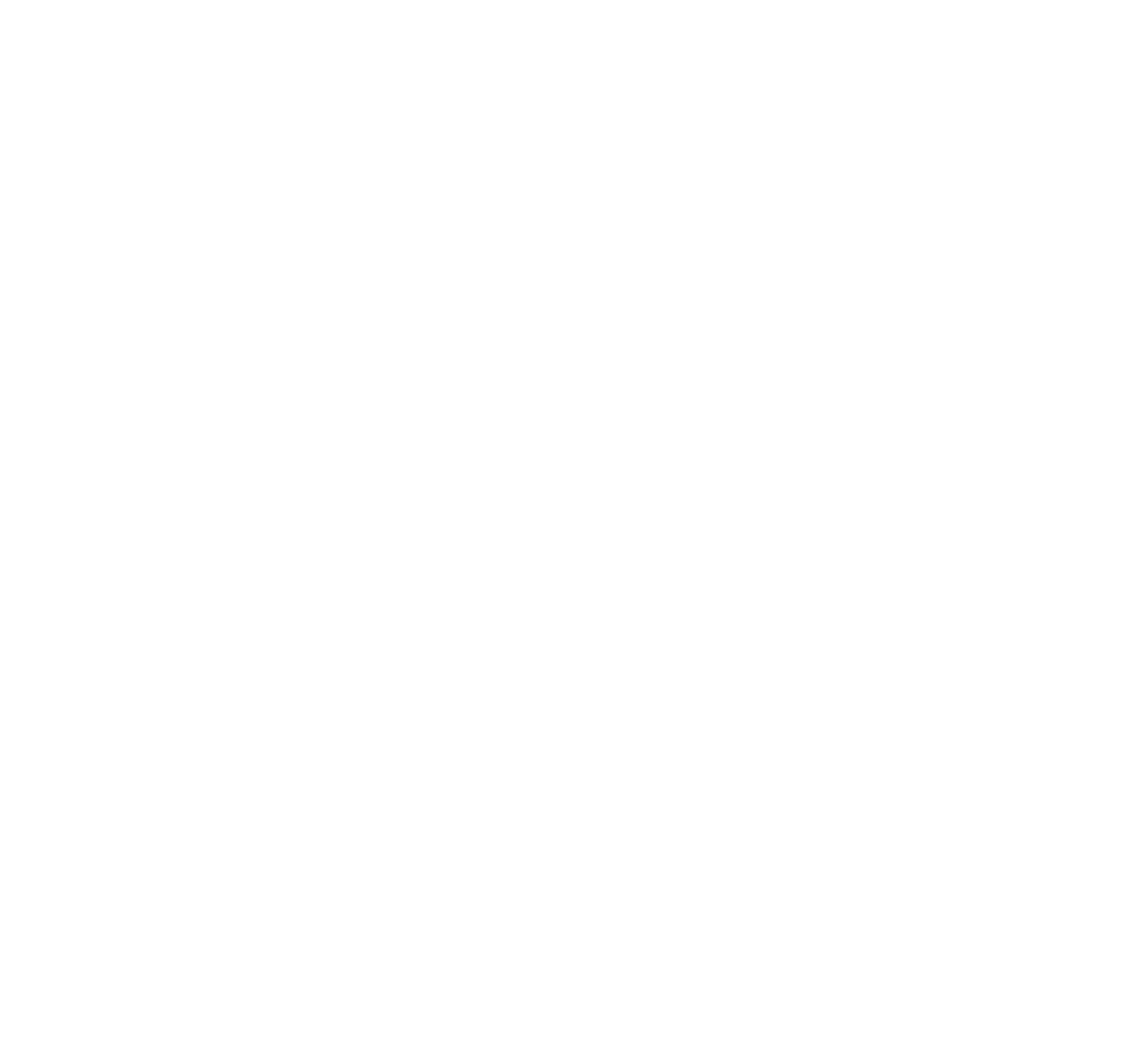
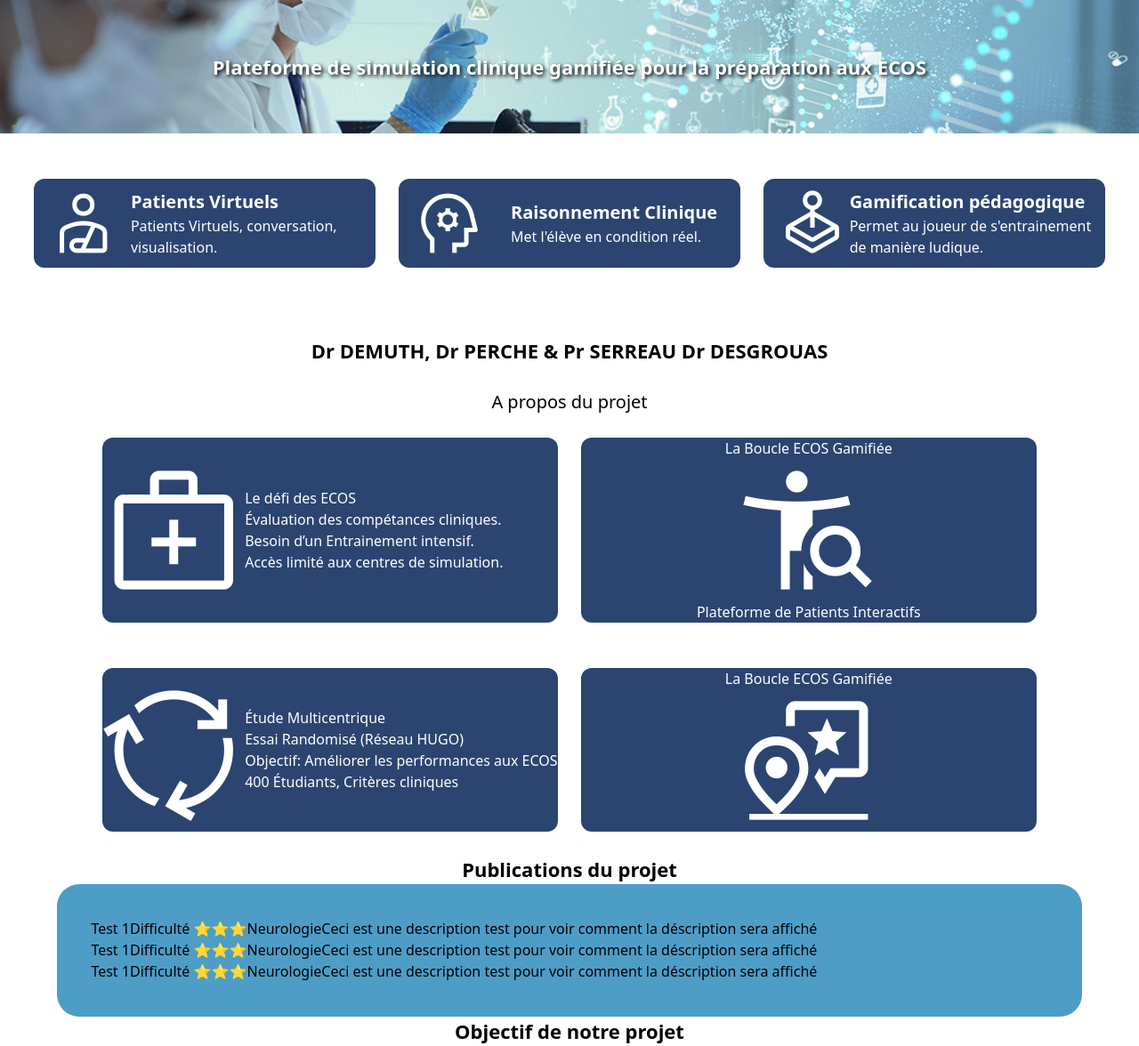
Before and after one commit to CillianBgrPro/Projet-Entreprise, a Django app: page /accueil/ in a window 1280 px wide. Before the commit the page is empty. Shown: the whole page at 89% size. Before the commit the page ends 800 px from the top, so only its background shows below. Run offline with Django 5.2, Linux system fonts and the light colour scheme; the visitor is signed in with stand-in values (Sample User, id 1).

Commit message:
update first page (vitrine page accueil) & his CSS

```diff
--- /dev/null
+++ b/assets/css/accueil.css
@@ -0,0 +1,127 @@
+main{
+    display: flex;
+    flex-direction: column;
+}
+
+main > div#background{
+    display: flex;
+    align-items: center;
+    width: 100vw;
+    height: 150px;
+    background: url("../images/banner.jpg") center/cover no-repeat;
+    text-align: center;
+}
+
+main > div#background > h2{
+    color: white;
+    filter: drop-shadow(2px 2px 2px black);
+    width: 100%;
+    font-size: 22px;
+}
+
+main > div#container{
+    width: 100vw;
+    margin: 2% 0px;
+    display: flex;
+    flex-wrap: wrap;
+    justify-content: center;
+}
+
+div.card, div.card-type-one, div.card-type-two{
+    display: flex;
+    align-items: center;
+    border-radius: 12px;
+    /* filter: drop-shadow(12px 12px 12px #3862a5); */ /*a revoir*/
+    margin: 2% 1%;
+    min-height: 100px;
+    background-color: #2B4570;
+    color: white;
+    width: 30vw;
+}
+
+main > div#container > div.card > *{
+    padding: 0 4%;
+}
+
+main > div#container > div.card > div#container-img{
+    min-width: 80px;
+    max-width: 300px;
+}
+
+main > div#container > div.card > div#container-img > span{
+    width: 100%;
+    font-size: 5rem;
+}
+
+main > div#container > div.card > div#container-descritpion{
+    min-width: 100px;
+    max-width: 100%;
+}
+
+main > div#container > div.card > div#container-descritpion > h3{
+    font-size: 20px;
+    font-weight: 700;
+}
+
+main > div#container > div.card > div#container-descritpion > p{
+    font-size: 16px;
+    font-weight: 300;
+}
+
+h2{
+    text-align: center;
+    font-weight: 700;
+    font-size: 22px;
+}
+
+main > div#about{
+    width: 100vw;
+}
+
+main > div#about > h3{
+    font-size: 20px;
+    font-weight: 500;
+    text-align: center;
+}
+
+main > div#about > div{
+    display: flex;
+    justify-content: center;
+    flex-wrap: wrap;
+}
+
+main > div#about > div > div{
+    width: 40vw;
+}
+
+main > div#about > div > div.card-type-two > span{
+    font-size: 10rem;
+}
+
+main > div#about > div > div > div > span{
+    font-size: 10rem;
+}
+
+main > div#about > div > div.card-type-one{
+    display: flex;
+    flex-direction: row;
+}
+
+main > div#about > div > div.card-type-two{
+    display: flex;
+    flex-direction: column;
+}
+
+main > div#publication > div#list-ex{
+    display: flex;
+    flex-direction: column;
+    background-color: #4E9DC7;
+    border-radius: 25px;
+    padding: 3%;
+    margin: 0 5%;
+}
+
+main > div#publication > div#list-ex > div.row{
+    display: flex;
+    flex-direction: row;
+}
--- a/assets/css/style.css
+++ b/assets/css/style.css
@@ -1,3 +1,127 @@
-body{
-    background-color: black;
+/* 1. Box sizing */
+*, *::before, *::after {
+  box-sizing: border-box;
 }
+
+/* 2. Remove default margin and padding */
+* {
+  margin: 0;
+  padding: 0;
+}
+
+/* 3. HTML & body defaults */
+html, body {
+  height: 100%;
+}
+
+html {
+  line-height: 1.5;
+  -webkit-text-size-adjust: 100%;
+  -moz-tab-size: 4;
+  tab-size: 4;
+  scroll-behavior: smooth;
+}
+
+body {
+  text-rendering: optimizeSpeed;
+  font-family: system-ui, -apple-system, Segoe UI, Roboto, Helvetica, Arial, sans-serif;
+}
+
+/* 4. Remove list styles */
+ul, ol {
+  list-style: none;
+}
+
+/* 5. Anchor reset */
+a {
+  text-decoration: none;
+  color: inherit;
+}
+
+/* 6. Images & media */
+img, picture, video, canvas, svg {
+  display: block;
+  max-width: 100%;
+}
+
+/* 7. Forms */
+input, button, textarea, select {
+  font: inherit;
+  color: inherit;
+  border: none;
+  outline: none;
+  background: none;
+}
+
+/* Remove default button styling */
+button {
+  cursor: pointer;
+}
+
+/* Prevent textarea resize overflow issues */
+textarea {
+  resize: vertical;
+}
+
+/* 8. Tables */
+table {
+  border-collapse: collapse;
+  border-spacing: 0;
+}
+
+/* 9. Headings */
+h1, h2, h3, h4, h5, h6 {
+  font-size: inherit;
+  font-weight: inherit;
+}
+
+/* 10. Paragraphs */
+p {
+  overflow-wrap: break-word;
+}
+
+/* 11. Remove default fieldset styles */
+fieldset {
+  border: 0;
+}
+
+/* 12. Remove quote styling */
+blockquote, q {
+  quotes: none;
+}
+
+blockquote::before,
+blockquote::after,
+q::before,
+q::after {
+  content: '';
+}
+
+/* 13. Accessibility: reduced motion */
+@media (prefers-reduced-motion: reduce) {
+  html:focus-within {
+    scroll-behavior: auto;
+  }
+
+  *, *::before, *::after {
+    animation-duration: 0.01ms !important;
+    animation-iteration-count: 1 !important;
+    transition-duration: 0.01ms !important;
+    scroll-behavior: auto !important;
+  }
+}
+
+/* 14. Remove default focus outline (replace if needed) */
+:focus {
+  outline: none;
+}
+
+/* Optional: visible focus for accessibility */
+:focus-visible {
+  outline: 2px solid #4d90fe;
+  outline-offset: 2px;
+}
+
+/*
+    Fin du reset CSS
+*/
--- a/templates/accueil.html
+++ b/templates/accueil.html
@@ -0,0 +1,112 @@
+<link rel="stylesheet" href="..//assets/css/style.css">
+<link rel="stylesheet" href="..//assets/css/accueil.css">
+<link rel="stylesheet" href="https://fonts.googleapis.com/css2?family=Material+Symbols+Outlined:opsz,wght,FILL,GRAD@20..48,100..700,0..1,-50..200" />
+<main>
+    <div id="background">
+        <h2>Plateforme de simulation clinique gamifiée pour la préparation aux ECOS</h2>
+    </div>
+    <div id="container">
+        <div class="card">
+            <div id="container-img">
+                <span class="material-symbols-outlined">personal_injury</span>
+            </div>
+            <div id="container-descritpion">
+                <h3>Patients Virtuels</h3>
+                <p>Patients Virtuels, conversation, visualisation.</p>
+            </div>
+        </div>
+        <div class="card">
+            <div id="container-img">
+                <span class="material-symbols-outlined">psychology</span>
+            </div>
+            <div id="container-descritpion">
+                <h3>Raisonnement Clinique</h3>
+                <p>Met l'élève en condition réel.</p>
+            </div>
+        </div>
+        <div class="card">
+            <div id="container-img">
+                <span class="material-symbols-outlined">joystick</span>
+            </div>
+            <div id="container-descritpion">
+                <h3>Gamification pédagogique</h3>
+                <p>Permet au joueur de s'entrainement de manière ludique.</p>
+            </div>
+        </div>
+    </div>
+    <div id="container">
+        <h2>Dr DEMUTH,  Dr PERCHE & Pr SERREAU Dr DESGROUAS</h2>
+    </div>
+    <div id="about">
+        <h3>A propos du projet</h3>
+        <div>
+            <div class="card-type-one">
+                <div>
+                    <span class="material-symbols-outlined">medical_services</span>
+                </div>
+                <div>
+                    <h4>Le défi des ECOS</h4>
+                    <ul>
+                        <li>Évaluation des compétances cliniques.</li>
+                        <li>Besoin d’un Entrainement intensif.</li>
+                        <li>Accès limité aux centres de simulation.</li>
+                    </ul>
+                </div>
+            </div>
+            <div class="card-type-two">
+                <h4>La Boucle ECOS Gamifiée</h4>
+                <span class="material-symbols-outlined">conditions</span>
+                <p>Plateforme de Patients Interactifs</p>
+            </div>
+            <div class="card-type-one">
+                <div>
+                    <span class="material-symbols-outlined">cycle</span>
+                </div>
+                <div>
+                    <h4>Étude Multicentrique</h4>
+                    <ul>
+                        <li>Essai Randomisé (Réseau HUGO)</li>
+                        <li>Objectif: Améliorer les performances aux ECOS</li>
+                        <li>400 Étudiants, Critères cliniques</li>
+                    </ul>
+                </div>
+            </div>
+            <div class="card-type-two">
+                <h4>La Boucle ECOS Gamifiée</h4>
+                <span class="material-symbols-outlined">map_pin_review</span>
+            </div>
+        </div>
+    </div>
+    <div id="publication">
+        <div id="container">
+            <h2>Publications du projet</h2>
+        </div>
+        <div id="list-ex">
+            <div class="row">
+                <div>Test 1</div>
+                <div>Difficulté ⭐⭐⭐</div>
+                <div>Neurologie</div>
+                <div>Ceci est une description test pour voir comment la déscription sera affiché</div>
+            </div>
+            <div class="row">
+                <div>Test 1</div>
+                <div>Difficulté ⭐⭐⭐</div>
+                <div>Neurologie</div>
+                <div>Ceci est une description test pour voir comment la déscription sera affiché</div>
+            </div>
+            <div class="row">
+                <div>Test 1</div>
+                <div>Difficulté ⭐⭐⭐</div>
+                <div>Neurologie</div>
+                <div>Ceci est une description test pour voir comment la déscription sera affiché</div>
+            </div>
+        </div>
+    </div>
+    <div id="roadMap">
+
+    </div>
+    <div id="goal">
+        <h2>Objectif de notre projet</h2>
+        <img src="" alt="">
+    </div>
+</main>
```
Also changed, not shown: Backend/auth_app/index.html (added, +12 -0 lines), Backend/auth_app/scr/css/style.css (deleted), assets/images/banner.jpg (added), assets/images/manette.png (added), assets/images/person.png (added).
